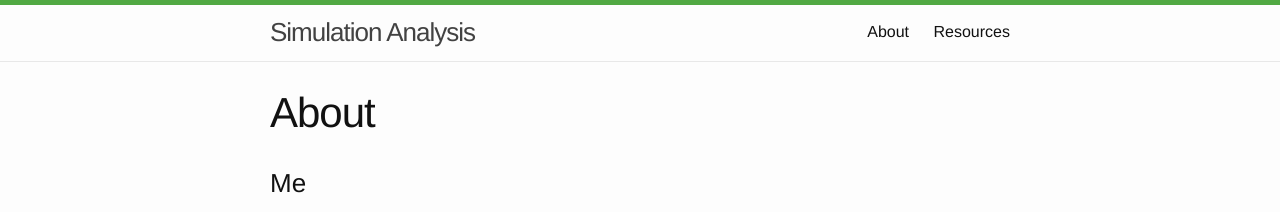
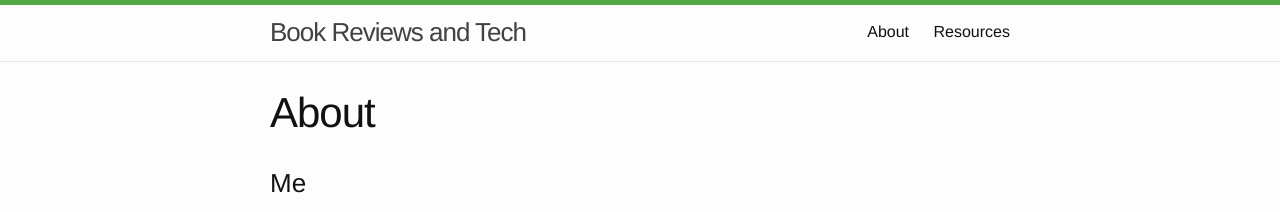
Before and after one commit to sebkouba/sebkouba.github.io, a Jekyll site: the page built from about.md, in a window 1280 px wide. Shown: the top 212 px of the page. Built offline with Jekyll 4.4.1, drawn with Linux system fonts in a browser that asks for light colours.

Commit message:
change title

```diff
--- a/_config.yml
+++ b/_config.yml
@@ -13,7 +13,7 @@
 # you will see them accessed via {{ site.title }}, {{ site.email }}, and so on.
 # You can create any custom variable you would like, and they will be accessible
 # in the templates via {{ site.myvariable }}.
-title: Simulation Analysis
+title: Book Reviews and Tech
 author: Seb Kouba
 email: your-email@example.com
 description: >- # this means to ignore newlines until "baseurl:"
```
